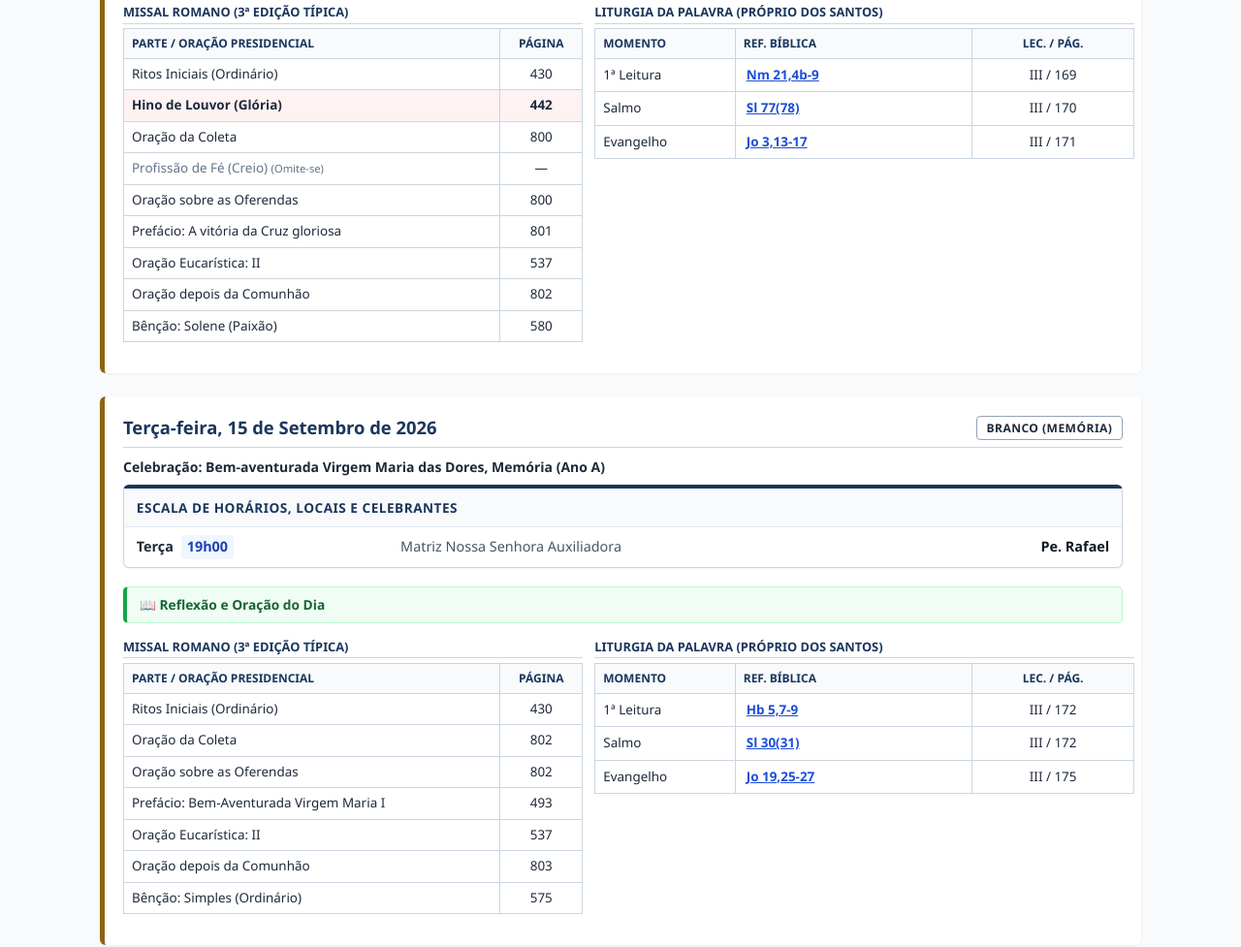
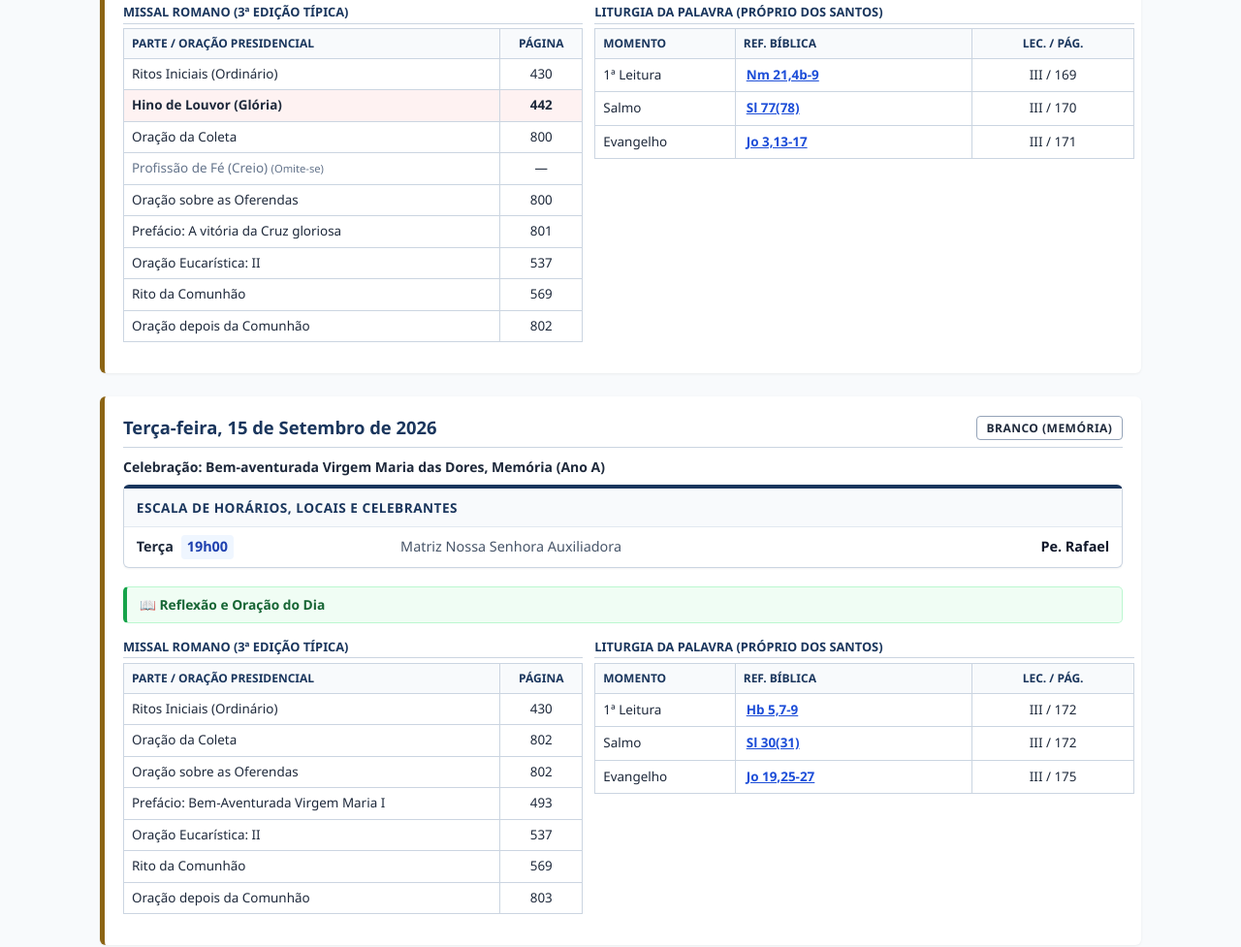
Before and after one commit to rograhl75-spec/roteiro-liturgico, a plain HTML site: page index.html in a window 1280 px wide. Shown: the part 741-1718 px from the top of the page at 97% size. Drawn offline with Linux system fonts and the light colour scheme.

Commit message:
Update index.html

```diff
--- a/index.html
+++ b/index.html
@@ -309,7 +309,7 @@
         <img src="Selo Auxiliadora 60 anos_Ano 3.png" alt="Selo 60 Anos" class="header-logo" onerror="this.style.display='none'">
         <h1>Paróquia Nossa Senhora Auxiliadora</h1>
         <p id="header-subtitle">Programação Litúrgica e Roteiro Completo | 14 a 20 de Setembro de 2026</p>
-        <div><span class="version-badge">SISTEMA BLINDADO E RESPONSIVO (VERSÃO 23.0 - CORREÇÃO BÊNÇÃO)</span></div>
+        <div><span class="version-badge">SISTEMA BLINDADO E RESPONSIVO (VERSÃO 24.0 - CORREÇÃO MISSAL)</span></div>
     </header>
 
     <div class="week-selector-bar">
@@ -322,7 +322,7 @@
         <span id="active-week-text">EXIBINDO NA TELA: Semana de 14 a 20 de Setembro (25º Domingo do Tempo Comum)</span>
     </div>
 
-    <!-- Barra de Ferramentas - AGORA ABREM NA TELA -->
+    <!-- Barra de Ferramentas -->
     <div class="toolbar">
         <button type="button" class="action-btn" onclick="printProgramacaoGeral()">🖨️ Programação Geral</button>
         <button type="button" class="action-btn" onclick="openActiveRoteiroModal()">📖 Roteiro</button>
@@ -378,8 +378,8 @@
                                 <tr><td>Oração sobre as Oferendas</td><td style="text-align:center;">800</td></tr>
                                 <tr><td>Prefácio: A vitória da Cruz gloriosa</td><td style="text-align:center;">801</td></tr>
                                 <tr><td>Oração Eucarística: II</td><td style="text-align:center;">537</td></tr>
+                                <tr><td>Rito da Comunhão</td><td style="text-align:center;">569</td></tr>
                                 <tr><td>Oração depois da Comunhão</td><td style="text-align:center;">802</td></tr>
-                                <tr><td>Bênção: Solene (Paixão)</td><td style="text-align:center;">580</td></tr>
                             </tbody>
                         </table>
                     </div>
@@ -430,8 +430,8 @@
                                 <tr><td>Oração sobre as Oferendas</td><td style="text-align:center;">802</td></tr>
                                 <tr><td>Prefácio: Bem-Aventurada Virgem Maria I</td><td style="text-align:center;">493</td></tr>
                                 <tr><td>Oração Eucarística: II</td><td style="text-align:center;">537</td></tr>
+                                <tr><td>Rito da Comunhão</td><td style="text-align:center;">569</td></tr>
                                 <tr><td>Oração depois da Comunhão</td><td style="text-align:center;">803</td></tr>
-                                <tr><td>Bênção: Simples (Ordinário)</td><td style="text-align:center;">575</td></tr>
                             </tbody>
                         </table>
                     </div>
@@ -482,8 +482,8 @@
                                 <tr><td>Oração sobre as Oferendas</td><td style="text-align:center;">804</td></tr>
                                 <tr><td>Prefácio: Santos Mártires I</td><td style="text-align:center;">502</td></tr>
                                 <tr><td>Oração Eucarística: V</td><td style="text-align:center;">565</td></tr>
+                                <tr><td>Rito da Comunhão</td><td style="text-align:center;">569</td></tr>
                                 <tr><td>Oração depois da Comunhão</td><td style="text-align:center;">804</td></tr>
-                                <tr><td>Bênção: Simples (Ordinário)</td><td style="text-align:center;">575</td></tr>
                             </tbody>
                         </table>
                     </div>
@@ -534,8 +534,8 @@
                                 <tr><td>Oração sobre as Oferendas</td><td style="text-align:center;">406</td></tr>
                                 <tr><td>Prefácio: Oração Eucarística V</td><td style="text-align:center;">564</td></tr>
                                 <tr><td>Oração Eucarística: V</td><td style="text-align:center;">565</td></tr>
+                                <tr><td>Rito da Comunhão</td><td style="text-align:center;">569</td></tr>
                                 <tr><td>Oração depois da Comunhão</td><td style="text-align:center;">406</td></tr>
-                                <tr><td>Bênção: Simples (Ordinário)</td><td style="text-align:center;">575</td></tr>
                             </tbody>
                         </table>
                     </div>
@@ -586,8 +586,8 @@
                                 <tr><td>Oração sobre as Oferendas</td><td style="text-align:center;">406</td></tr>
                                 <tr><td>Prefácio: Oração Eucarística V</td><td style="text-align:center;">564</td></tr>
                                 <tr><td>Oração Eucarística: V</td><td style="text-align:center;">565</td></tr>
+                                <tr><td>Rito da Comunhão</td><td style="text-align:center;">569</td></tr>
                                 <tr><td>Oração depois da Comunhão</td><td style="text-align:center;">406</td></tr>
-                                <tr><td>Bênção: Simples (Ordinário)</td><td style="text-align:center;">575</td></tr>
                             </tbody>
                         </table>
                     </div>
@@ -646,8 +646,8 @@
                                 <tr><td>Oração sobre as Oferendas</td><td style="text-align:center;">407</td></tr>
                                 <tr><td>Prefácio: Domingos do Tempo Comum IV</td><td style="text-align:center;">477</td></tr>
                                 <tr><td>Oração Eucarística: II</td><td style="text-align:center;">537</td></tr>
+                                <tr><td>Rito da Comunhão</td><td style="text-align:center;">569</td></tr>
                                 <tr><td>Oração depois da Comunhão</td><td style="text-align:center;">407</td></tr>
-                                <tr><td>Bênção: Solene (Tempo Comum)</td><td style="text-align:center;">583</td></tr>
                             </tbody>
                         </table>
                     </div>
@@ -738,8 +738,8 @@
                                 <tr><td>Oração sobre as Oferendas</td><td style="text-align:center;">405</td></tr>
                                 <tr><td>Prefácio: Oração Eucarística V</td><td style="text-align:center;">564</td></tr>
                                 <tr><td>Oração Eucarística: V</td><td style="text-align:center;">565</td></tr>
+                                <tr><td>Rito da Comunhão</td><td style="text-align:center;">569</td></tr>
                                 <tr><td>Oração depois da Comunhão</td><td style="text-align:center;">405</td></tr>
-                                <tr><td>Bênção: Simples (Ordinário)</td><td style="text-align:center;">575</td></tr>
                             </tbody>
                         </table>
                     </div>
@@ -795,8 +795,8 @@
                                 <tr><td>Oração sobre as Oferendas</td><td style="text-align:center;">796</td></tr>
                                 <tr><td>Prefácio: Bem-Aventurada Virgem Maria I</td><td style="text-align:center;">493</td></tr>
                                 <tr><td>Oração Eucarística: II</td><td style="text-align:center;">537</td></tr>
+                                <tr><td>Rito da Comunhão</td><td style="text-align:center;">569</td></tr>
                                 <tr><td>Oração depois da Comunhão</td><td style="text-align:center;">797</td></tr>
-                                <tr><td>Bênção: Solene (Da Virgem Maria)</td><td style="text-align:center;">585</td></tr>
                             </tbody>
                         </table>
                     </div>
@@ -848,8 +848,8 @@
                                 <tr><td>Oração sobre as Oferendas</td><td style="text-align:center;">405</td></tr>
                                 <tr><td>Prefácio: Oração Eucarística V</td><td style="text-align:center;">564</td></tr>
                                 <tr><td>Oração Eucarística: V</td><td style="text-align:center;">565</td></tr>
+                                <tr><td>Rito da Comunhão</td><td style="text-align:center;">569</td></tr>
                                 <tr><td>Oração depois da Comunhão</td><td style="text-align:center;">405</td></tr>
-                                <tr><td>Bênção: Simples (Ordinário)</td><td style="text-align:center;">575</td></tr>
                             </tbody>
                         </table>
                     </div>
@@ -901,8 +901,8 @@
                                 <tr><td>Oração sobre as Oferendas</td><td style="text-align:center;">405</td></tr>
                                 <tr><td>Prefácio: Oração Eucarística V</td><td style="text-align:center;">564</td></tr>
                                 <tr><td>Oração Eucarística: V</td><td style="text-align:center;">565</td></tr>
+                                <tr><td>Rito da Comunhão</td><td style="text-align:center;">569</td></tr>
                                 <tr><td>Oração depois da Comunhão</td><td style="text-align:center;">405</td></tr>
-                                <tr><td>Bênção: Simples (Ordinário)</td><td style="text-align:center;">575</td></tr>
                             </tbody>
                         </table>
                     </div>
@@ -954,8 +954,8 @@
                                 <tr><td>Oração sobre as Oferendas</td><td style="text-align:center;">405</td></tr>
                                 <tr><td>Prefácio: Oração Eucarística V</td><td style="text-align:center;">564</td></tr>
                                 <tr><td>Oração Eucarística: V</td><td style="text-align:center;">565</td></tr>
+                                <tr><td>Rito da Comunhão</td><td style="text-align:center;">569</td></tr>
                                 <tr><td>Oração depois da Comunhão</td><td style="text-align:center;">405</td></tr>
-                                <tr><td>Bênção: Simples (Ordinário)</td><td style="text-align:center;">575</td></tr>
                             </tbody>
                         </table>
                     </div>
@@ -1014,8 +1014,8 @@
                                 <tr><td>Oração sobre as Oferendas</td><td style="text-align:center;">406</td></tr>
                                 <tr><td>Prefácio: Domingos do Tempo Comum II</td><td style="text-align:center;">475</td></tr>
                                 <tr><td>Oração Eucarística: II</td><td style="text-align:center;">537</td></tr>
+                                <tr><td>Rito da Comunhão</td><td style="text-align:center;">569</td></tr>
                                 <tr><td>Oração depois da Comunhão</td><td style="text-align:center;">406</td></tr>
-                                <tr><td>Bênção: Solene (Tempo Comum)</td><td style="text-align:center;">583</td></tr>
                             </tbody>
                         </table>
                     </div>
@@ -1569,7 +1569,7 @@
                         <div class="script-row row-todos"><span class="script-tag tag-todos">Todos</span><span class="script-text">R. Senhor, venha a nós o vosso Reino!</span></div>
                         <div class="script-row row-animador"><span class="script-tag tag-animador">Animador</span><span class="script-text">Pelos dizimistas de nossa comunidade e por todas as famílias que partilham com amor o fruto de seu trabalho: para que, contemplando a generosidade do Senhor da Vinha, que a todos acolhe e sustenta, compreendam o Dízimo como um gesto fraterno de gratidão e fidelidade ao Evangelho, rezemos ao Senhor.</span></div>
                         <div class="script-row row-todos"><span class="script-tag tag-todos">Todos</span><span class="script-text">R. Senhor, venha a nós o vosso Reino!</span></div>
-                        <div class="script-row row-todos" style="margin-top:4px;"><span class="script-tag tag-todos">Todos / Telão</span><span class="script-text"><strong>Oração do Jubileu de Diamante:</strong><br>Deus de infinita bondade, Nós Vos bendizemos pelo Jubileu de Diamante da nossa Paróquia Nossa Senhora Auxiliadora. Damos-Vos graças por estes 60 anos, edificados pelo suor, pela força e pelo trabalho incansável da nossa comunidade. Nós Vos suplicamos: Inflamai em nós um coração sempre acolhedor e missionário, cheio de amor pelas nossas famílias e pelos jovens. Ensinai-nos a transformar o nosso esforço de cada dia em verdadeira oração e serviço aos irmãos. Confiantes na Virgem Maria, Com a certeza inabalável de que a Mãe de Deus nos conduz e tudo providência, pedimos que a Auxiliadora dos Cristãos seja o amparo de nossas famílias e a nossa eterna defensora. Por Nosso Senhor Jesus Cristo, Vosso Filho, na unidade do Espírito Santo. Amém!</span></div>
+                        <div class="script-row row-todos" style="margin-top:4px;"><span class="script-tag tag-todos">Todos / Telão</span><span class="script-text"><strong>Oração do Jubileu de Diamante:</strong><br>Deus de infinita bondade, Nós Vos bendizemos pelo Jubileu de Diamante da nossa Paróquia Nossa Senhora Auxiliadora. Damos-Vos graças por estes 60 anos, edificados pelo suor, pela força e pelo trabalho incansável da nossa comunidade. Nós Vos suplicamos: Inflamai em nós um coração sempre acolhedor e missionário, cheio de amor pelas nossas families e pelos jovens. Ensinai-nos a transformar o nosso esforço de cada dia em verdadeira oração e serviço aos irmãos. Confiantes na Virgem Maria, Com a certeza inabalável de que a Mãe de Deus nos conduz e tudo providência, pedimos que a Auxiliadora dos Cristãos seja o amparo de nossas famílias e a nossa eterna defensora. Por Nosso Senhor Jesus Cristo, Vosso Filho, na unidade do Espírito Santo. Amém!</span></div>
                         <div class="script-row row-padre"><span class="script-tag tag-padre">Padre</span><span class="script-text">(O sacerdote conclui as preces)</span></div>
                         <div class="script-row row-animador"><span class="script-tag tag-animador">Animador</span><span class="script-text">Amém.</span></div>
                     </div>
```
